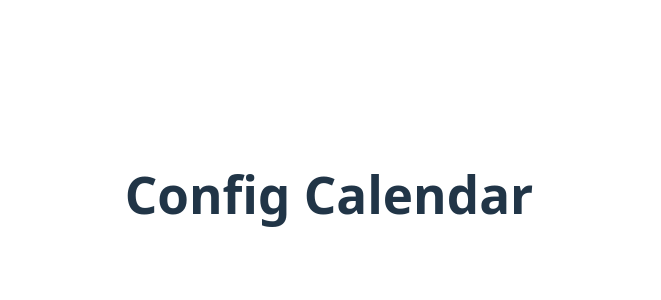
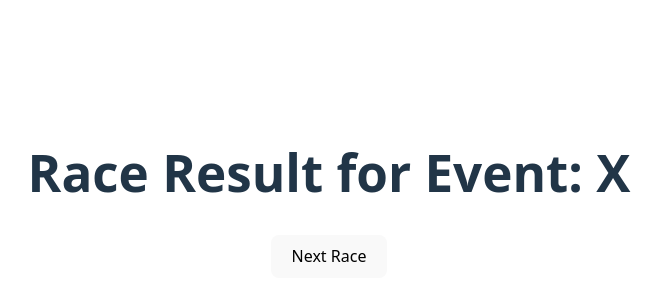
Before and after one commit to therobhe/f1-game-point-manager, a React (Vite) app: page /race/1 in a window 1280 px wide. Shown: the part 206-506 px from the top of the page, without its empty margins (311-972 px from the left). Built offline with nearby package versions, Linux system fonts and the light colour scheme.

Commit message:
feat: update RaceResult component and enhance NextRaceButton functionality

```diff
--- a/src/components/ui/buttons/NextRaceButton.tsx
+++ b/src/components/ui/buttons/NextRaceButton.tsx
@@ -1,12 +1,22 @@
 import { useNavigate, useParams } from 'react-router-dom';
+import { useSeasonContext } from '../../../context/SeasonContext.tsx';
 
 export const NextRaceButton = () => {
 	const navigate = useNavigate();
 	const { raceId } = useParams<{raceId: string}>();
+	const { raceCalendar } = useSeasonContext();
+
+	const calenderLength = raceCalendar?.length;
+	const currentRaceId = Number(raceId);
 
 	const handleNext = () => {
-		const nextRaceId = Number(raceId) + 1;
-		navigate(`/race/${nextRaceId}`);
+		if(currentRaceId !== calenderLength) {
+			const nextRaceId = Number(raceId) + 1;
+			navigate(`/race/${nextRaceId}`);
+			return;
+		}
+		navigate('/finish');
+		return;
 	};
 
 	return (
--- a/src/pages/RaceResult.tsx
+++ b/src/pages/RaceResult.tsx
@@ -1,7 +1,11 @@
-import React from "react";
+import React from 'react';
+import { NextRaceButton } from '../components/ui/buttons/NextRaceButton.tsx';
 
 export const RaceResult: React.FC = () => {
-    return (
-        <h1>Config Calendar</h1>
-    )
-}
+	return (
+		<>
+			<h1>Race Result for Event: X</h1>
+			<NextRaceButton />
+		</>
+	);
+};
```
